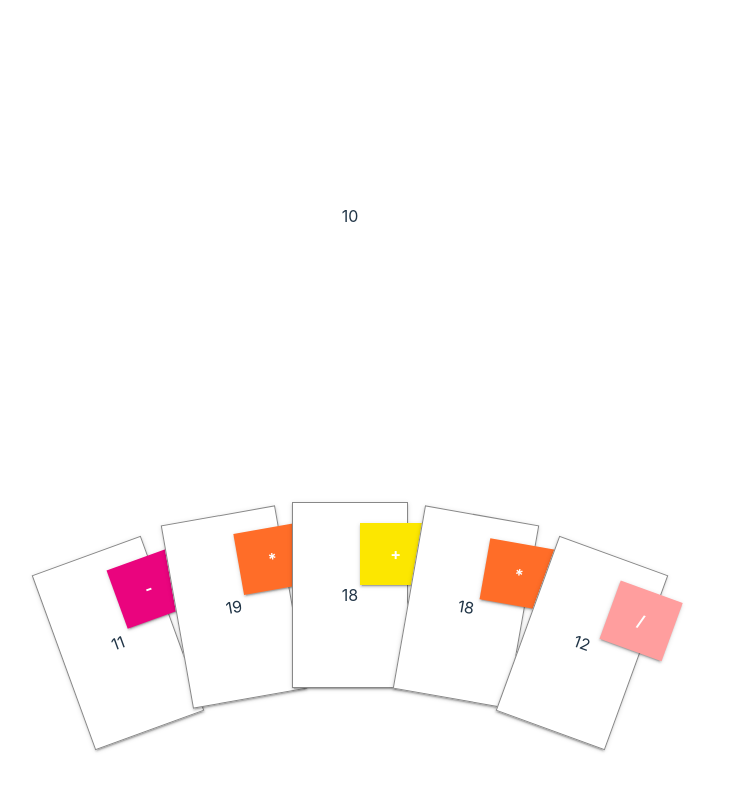
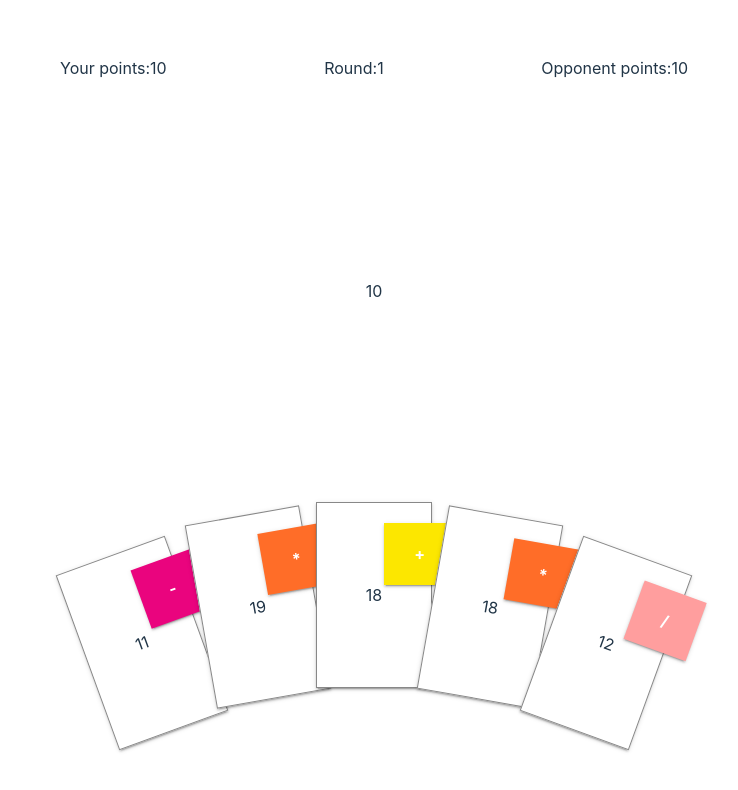
Before and after one commit to letier3110/mathpunk-alt, a React (Vite) app: page / in a window 1280 px wide. Shown: the top 790 px of the page, without its empty margins (290-1028 px from the left). Built offline with nearby package versions, Linux system fonts and the light colour scheme.

Commit message:
added win condition

```diff
--- a/src/App.css
+++ b/src/App.css
@@ -6,6 +6,7 @@
 }
 
 .root {
+  width: 100%;
   height: calc(100vh - 48px);
   padding: 24px;
   display: flex;
@@ -14,8 +15,22 @@
   justify-content: space-between;
 }
 
+.hps {
+  display: flex;
+  align-items: center;
+  justify-content: space-between;
+  width: 100%;
+}
+
+.win {
+  display: flex;
+  align-items: center;
+  flex-direction: column;
+  margin-bottom: 300px;
+}
+
 .count {
-  height: 320px;
+  height: 100px;
   display: flex;
   align-items: center;
   justify-content: center;
--- a/src/App.tsx
+++ b/src/App.tsx
@@ -202,9 +202,24 @@ const getDeckPool = (): CardType[] => {
 
 function App() {
   const [count, setCount] = useState(generateTarget())
+  const [hp, setHp] = useState(10)
+  const [enemyHp, setEnemyHp] = useState(10)
   const [round, setRound] = useState<number>(1)
   const [chain, setChain] = useState<CardType[]>([])
   const [deck, setDeck] = useState<CardType[]>(getDeckPool())
+
+  const equalizerResult: number = useMemo(() => {
+    if (chain.length === 0) return 0
+    if (chain.length === 1) return Number(chain[0].getCount())
+    const strResult = chain.reduce(
+      (a, p, i) => a.concat(p.getCount().toString(), i === chain.length - 1 ? '' : p.getName()),
+      ''
+    )
+    const result: number = eval(strResult)
+    return result
+  }, [chain])
+
+  const isGameEnded = enemyHp <= 0
 
   const handleAddCard = ({ card, index }: AddCardProps) => {
     if (!index) {
@@ -230,23 +245,53 @@ function App() {
     }
   }
 
-  const equalizerResult = useMemo(() => {
-    if (chain.length === 0) return 0
-    if (chain.length === 1) return chain[0].getCount()
-    const strResult = chain.reduce(
-      (a, p, i) => a.concat(p.getCount().toString(), i === chain.length - 1 ? '' : p.getName()),
-      ''
-    )
-    const result: number = eval(strResult)
-    return result
-  }, [chain])
+  const handleStartNewRound = () => {
+    setCount(generateTarget())
+    setRound(round + 1)
+    setChain([])
+    setDeck(getDeckPool())
+  }
+
+  const handleStartNewGame = () => {
+    setCount(generateTarget())
+    setRound(1)
+    setChain([])
+    setDeck(getDeckPool())
+  }
 
   const handleEqual = () => {
-    // TODO
+    if (equalizerResult === count) {
+      setEnemyHp(enemyHp - 5)
+      handleStartNewRound()
+      return
+    }
+    if(equalizerResult > count * 0.5 && equalizerResult < count * 1.5) {
+      const res = Math.round((1 - Math.abs((equalizerResult - count) / count)) * 5)
+      setEnemyHp(res)
+    } else {
+      setEnemyHp(enemyHp + 5)
+    }
+    handleStartNewRound()
   }
 
   return (
     <div className='root'>
+      <div className='hps'>
+        <div>
+          Your points:
+          {hp}
+        </div>
+        <div>
+          Round:
+          {round}
+        </div>
+        <div>
+          Opponent points:
+          {enemyHp}
+        </div>
+      </div>
+      {isGameEnded === false && (
+        <>
           <div className='count'>{count}</div>
           {chain.length > 0 && (
             <div className='chain'>
@@ -296,6 +341,15 @@ function App() {
               )
             })}
           </div>
+        </>
+      )}
+      {isGameEnded === true && (
+        <div className='win'>
+          <div>🥳🥳🥳</div>
+          <div>You win!</div>
+          <div className='card' onClick={handleStartNewGame}>Start new game?</div>
+        </div>
+      )}
     </div>
   )
 }
```
Lines whose indentation alone changed are shown as unchanged.
